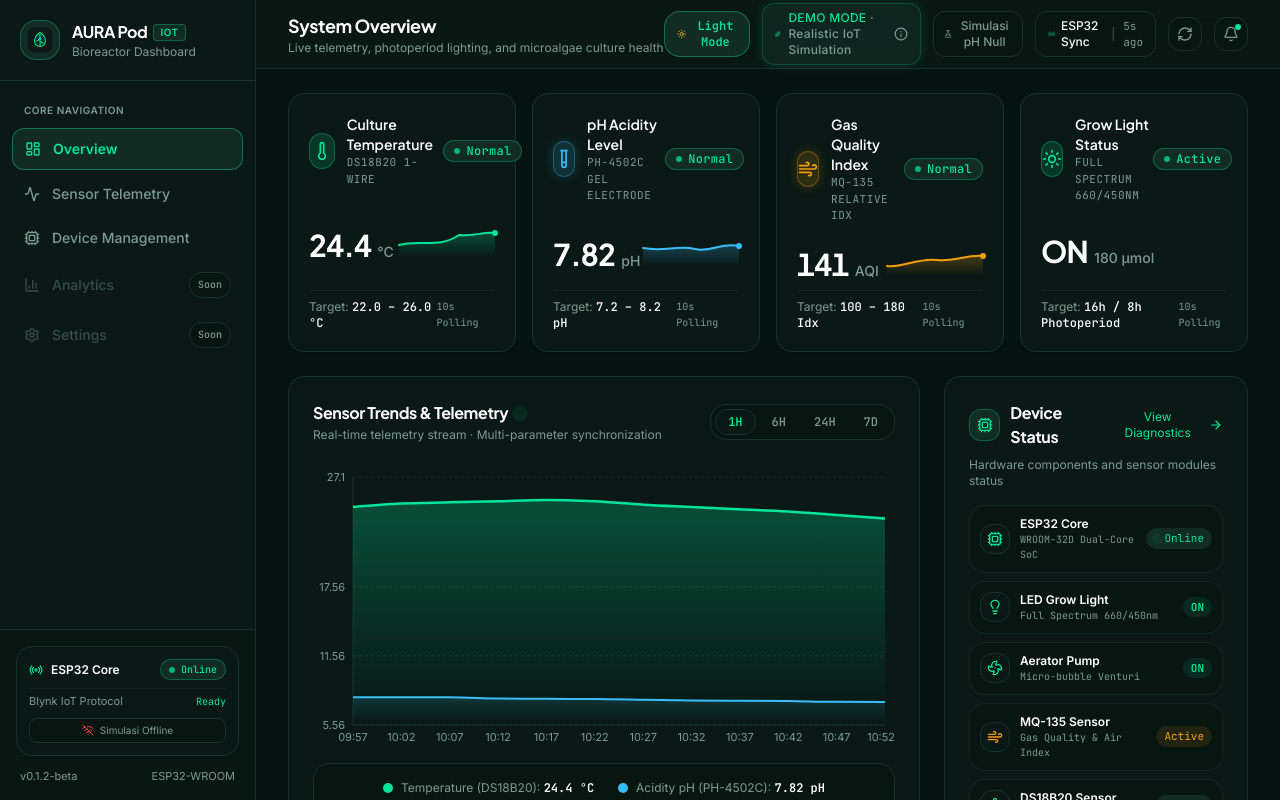
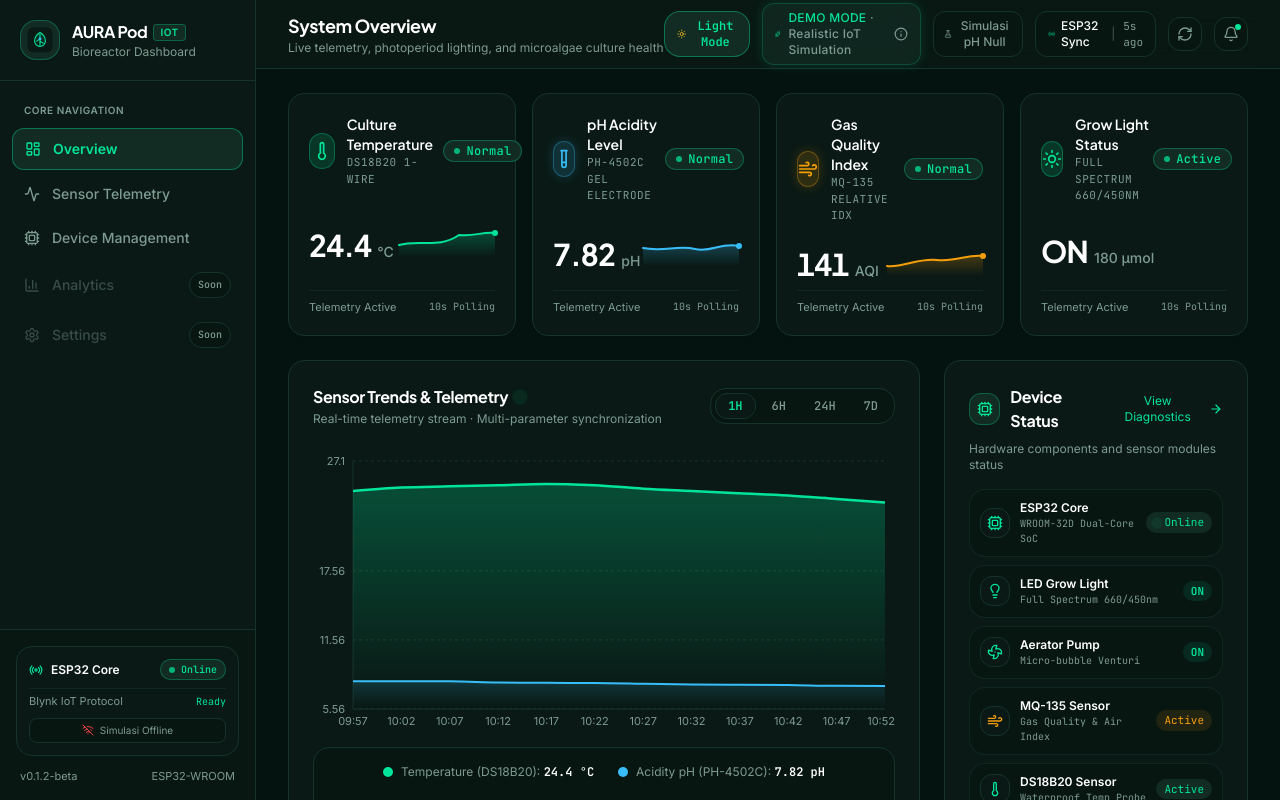
Before and after one commit to Han0953/aura-pod-dashboard, a React (Vite) app: page / in a window 1280 px wide. Built offline with nearby package versions, Linux system fonts and the light colour scheme; the HTML template or start-up script is replaced by a standard one.

Commit message:
feat: remove target indicators and corridors across all dashboard cards

```diff
--- a/src/components/mrv/CarbonMetricCard.tsx
+++ b/src/components/mrv/CarbonMetricCard.tsx
@@ -57,7 +57,7 @@ export const CarbonMetricCard: React.FC<CarbonMetricCardProps> = ({
               />
             </div>
             <div className="flex justify-between text-[11px] font-mono text-aura-text-secondary mt-1.5">
-              <span>Weekly Target: 2.70 kg</span>
+              <span>Weekly Projection: 2.70 kg</span>
               <span className="text-aura-primary font-semibold">68% Achieved</span>
             </div>
           </div>
--- a/src/components/sensors/SensorCard.tsx
+++ b/src/components/sensors/SensorCard.tsx
@@ -9,7 +9,6 @@ interface SensorCardProps {
   unit?: string;
   status: StatusVariant;
   icon: React.ReactNode;
-  targetRange?: string;
   colorTheme?: "mint" | "cyan" | "amber" | "emerald";
   sparkline?: "temp" | "ph" | "gas" | "none";
   offline?: boolean;
@@ -22,7 +21,6 @@ export const SensorCard: React.FC<SensorCardProps> = ({
   unit = "",
   status,
   icon,
-  targetRange,
   colorTheme = "mint",
   sparkline = "none",
   offline = false,
@@ -177,17 +175,13 @@ export const SensorCard: React.FC<SensorCardProps> = ({
         )}
       </div>
 
-      {/* Target Range & Metadata Footer */}
+      {/* Telemetry Status & Metadata Footer */}
       <div className="flex items-center justify-between pt-2 border-t border-aura-border/60 text-xs text-aura-text-secondary">
-        {targetRange ? (
-          <span>
-            Target: <span className="text-aura-text-primary font-mono font-medium">{targetRange}</span>
-          </span>
-        ) : (
-          <span>Status Operational</span>
-        )}
+        <span className="text-[11px] text-aura-text-secondary">
+          {offline ? "ESP32 Disconnected" : "Telemetry Active"}
+        </span>
         <span className="text-[10px] text-aura-text-secondary font-mono">
-          {offline ? "ESP32 Standby" : "10s Polling"}
+          {offline ? "Standby" : "10s Polling"}
         </span>
       </div>
     </div>
--- a/src/views/MonitoringView.tsx
+++ b/src/views/MonitoringView.tsx
@@ -10,7 +10,6 @@ import {
 import { SensorChart } from "@/components/sensors/SensorChart";
 import { StatusBadge } from "@/components/common/StatusBadge";
 import { DashboardContextType } from "@/services/dashboardService";
-import { SENSOR_THRESHOLDS } from "@/lib/constants";
 
 interface MonitoringViewProps {
   dashboard: DashboardContextType;
@@ -69,13 +68,6 @@ export const MonitoringView: React.FC<MonitoringViewProps> = ({ dashboard }) =>
               </div>
             </div>
 
-            {/* Target corridor indicator */}
-            <div className="mt-3 p-2.5 rounded-xl bg-aura-surface-subtle border border-aura-border flex items-center justify-between text-xs">
-              <span className="text-aura-text-secondary">Bio Corridor:</span>
-              <span className="font-mono text-aura-primary font-medium">
-                {SENSOR_THRESHOLDS.temperature.toleranceStr}
-              </span>
-            </div>
           </div>
 
           <div className="grid grid-cols-2 gap-2 mt-4 pt-3 border-t border-aura-border text-xs">
@@ -145,13 +137,6 @@ export const MonitoringView: React.FC<MonitoringViewProps> = ({ dashboard }) =>
               </div>
             </div>
 
-            {/* Target corridor indicator */}
-            <div className="mt-3 p-2.5 rounded-xl bg-aura-surface-subtle border border-aura-border flex items-center justify-between text-xs">
-              <span className="text-aura-text-secondary">Bio Corridor:</span>
-              <span className="font-mono text-aura-cyan font-medium">
-                {SENSOR_THRESHOLDS.ph.toleranceStr}
-              </span>
-            </div>
           </div>
 
           <div className="grid grid-cols-2 gap-2 mt-4 pt-3 border-t border-aura-border text-xs">
@@ -211,13 +196,6 @@ export const MonitoringView: React.FC<MonitoringViewProps> = ({ dashboard }) =>
               </div>
             </div>
 
-            {/* Target corridor indicator */}
-            <div className="mt-3 p-2.5 rounded-xl bg-aura-surface-subtle border border-aura-border flex items-center justify-between text-xs">
-              <span className="text-aura-text-secondary">Normal Baseline:</span>
-              <span className="font-mono text-aura-amber font-medium">
-                {SENSOR_THRESHOLDS.gasIndex.toleranceStr}
-              </span>
-            </div>
           </div>
 
           <div className="grid grid-cols-2 gap-2 mt-4 pt-3 border-t border-aura-border text-xs">
--- a/src/views/OverviewView.tsx
+++ b/src/views/OverviewView.tsx
@@ -76,7 +76,6 @@ export const OverviewView: React.FC<OverviewViewProps> = ({
           unit="°C"
           status={getTempStatus()}
           icon={<Thermometer className="w-5 h-5 text-aura-primary" />}
-          targetRange={SENSOR_THRESHOLDS.temperature.toleranceStr}
           colorTheme="mint"
           sparkline="temp"
           offline={isOffline}
@@ -90,7 +89,6 @@ export const OverviewView: React.FC<OverviewViewProps> = ({
           unit="pH"
           status={getPhStatus()}
           icon={<TestTube className="w-5 h-5 text-aura-cyan" />}
-          targetRange={SENSOR_THRESHOLDS.ph.toleranceStr}
           colorTheme="cyan"
           sparkline="ph"
           offline={isOffline}
@@ -104,7 +102,6 @@ export const OverviewView: React.FC<OverviewViewProps> = ({
           unit="AQI"
           status={getGasStatus()}
           icon={<Wind className="w-5 h-5 text-aura-amber" />}
-          targetRange={SENSOR_THRESHOLDS.gasIndex.toleranceStr}
           colorTheme="amber"
           sparkline="gas"
           offline={isOffline}
@@ -118,7 +115,6 @@ export const OverviewView: React.FC<OverviewViewProps> = ({
           unit={deviceStatus.led ? "180 µmol" : ""}
           status={deviceStatus.led ? "active" : "inactive"}
           icon={<Sun className="w-5 h-5 text-aura-primary" />}
-          targetRange="16h / 8h Photoperiod"
           colorTheme="mint"
           sparkline="none"
           offline={isOffline}
```
